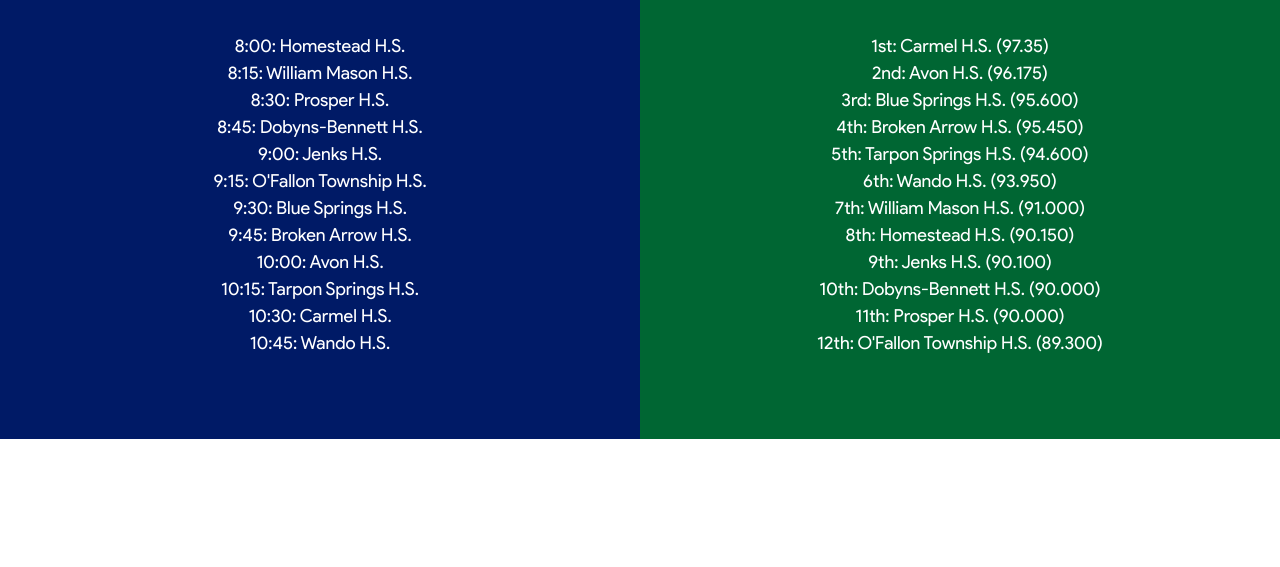
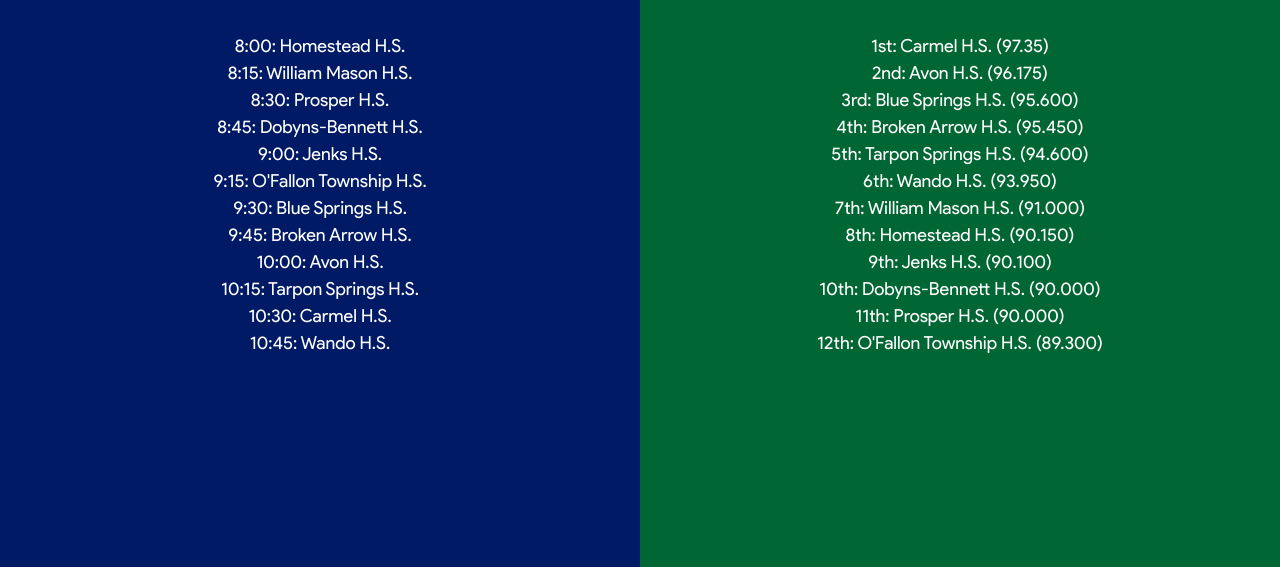
Before and after one commit to boagn/boagn.github.io, a plain HTML site: page index.html in a window 1280 px wide. Shown: the part 364-931 px from the top of the page. Before the commit the page ends 803 px from the top, so only its background shows below. Drawn offline with Linux system fonts and the light colour scheme.

Commit message:
Add files via upload

```diff
--- a/main.css
+++ b/main.css
@@ -1,5 +1,5 @@
-body {color:#fff;font-family:GSR, Arial, sans-serif !important;}
-.frame {padding:5%;text-align:center;width:50%;height:100vh;}
+body {color:#fff;font-family:GSR, Arial, sans-serif !important;background-color:#000;}
+.frame {padding:5%;padding-bottom:15%;text-align:center;width:50%;}
 .blue {background-color:#001a66;}
 .green {background-color:#006633;}
 .title {font-family:GSB, Arial, sans-serif !important;}
```
